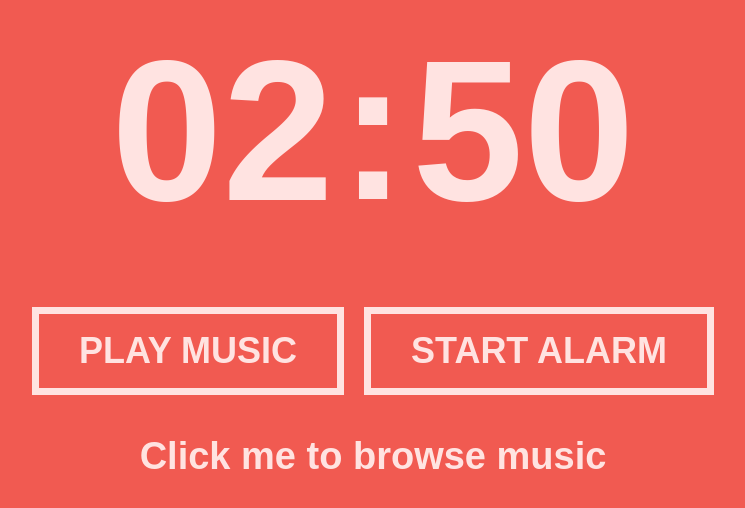
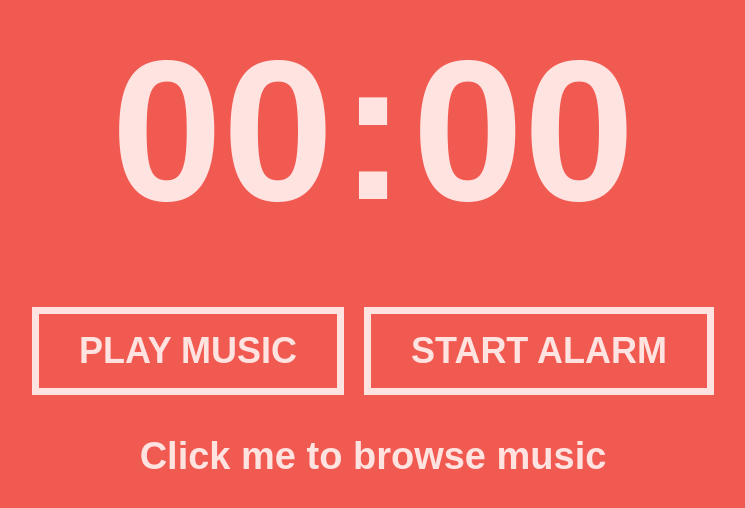
Before and after one commit to lomeat/tiny-alarm, a React (Create React App) app: page / in a window 1280 px wide. Shown: the part 154-662 px from the top of the page, without its empty margins (267-1012 px from the left). Built offline with nearby package versions, Linux system fonts and the light colour scheme; what webfontloader would draw is missing.

Commit message:
add select time modal

```diff
--- a/src/ClockTime.js
+++ b/src/ClockTime.js
@@ -2,8 +2,9 @@ import React from "react";
 import styled from "styled-components";
 
 import { TimeValueButton } from "./ui/TimeValueButton";
+import { SelectTimeModal } from "./SelectTimeModal";
 
-const time = {
+const times = {
   hours: Array.from({ length: 24 }, (a, i) => (i < 10 ? "0" + i : i)),
   minutes: Array.from({ length: 12 }, (a, i) =>
     i * 5 < 10 ? "0" + i * 5 : i * 5
@@ -11,15 +12,39 @@ const time = {
 };
 
 export const ClockTime = () => {
-  const [hour, setHour] = React.useState(time.hours[2]);
-  const [minute, setMinute] = React.useState(time.minutes[10]);
+  const [currentTime, setCurrentTime] = React.useState({
+    hour: times.hours[0],
+    minute: times.minutes[0],
+  });
+  const [isTimeSelecting, setIsTimeSelecting] = React.useState(false);
+  const [selectTimeUnits, setSelectTimeUnits] = React.useState(times.hours);
+
+  const closeModal = (name, value) => {
+    setCurrentTime((state) => ({ ...state, [name]: value }));
+    setIsTimeSelecting(false);
+  };
+
+  const openModal = (name) => {
+    setSelectTimeUnits(times[name]);
+    setIsTimeSelecting(true);
+  };
 
   return (
-    <Wrapper>
-      <TimeValueButton>{hour}</TimeValueButton>
-      {":"}
-      <TimeValueButton>{minute}</TimeValueButton>
-    </Wrapper>
+    <>
+      <Wrapper>
+        <TimeValueButton onClick={() => openModal("hours")}>
+          {currentTime.hour}
+        </TimeValueButton>
+        {":"}
+        <TimeValueButton onClick={() => openModal("minutes")}>
+          {currentTime.minute}
+        </TimeValueButton>
+      </Wrapper>
+
+      {isTimeSelecting && (
+        <SelectTimeModal units={selectTimeUnits} closeModal={closeModal} />
+      )}
+    </>
   );
 };
 
--- /dev/null
+++ b/src/SelectTimeModal.js
@@ -0,0 +1,40 @@
+import React from "react";
+import styled from "styled-components";
+
+import { TimeValueButton } from "./ui/TimeValueButton";
+
+export const SelectTimeModal = ({ units, closeModal }) => {
+  const unitName = units.length > 12 ? "hour" : "minute";
+
+  return (
+    <Wrapper>
+      <Grid>
+        {units.map((unitValue) => (
+          <TimeValueButton onClick={() => closeModal(unitName, unitValue)}>
+            {unitValue}
+          </TimeValueButton>
+        ))}
+      </Grid>
+    </Wrapper>
+  );
+};
+
+const Wrapper = styled.div`
+  width: 100vw;
+  height: 100vh;
+  display: flex;
+  justify-content: center;
+  align-items: center;
+  position: absolute;
+  top: 0;
+  left: 0;
+  z-index: 1;
+  background: #f15a51;
+`;
+
+const Grid = styled.div`
+  display: grid;
+  grid-template-columns: repeat(6, 1fr);
+  grid-gap: 20px;
+  font-size: 100px;
+`;
--- a/src/UI/Button.js
+++ b/src/UI/Button.js
@@ -10,8 +10,8 @@ export const Button = styled.button`
 
   &:hover {
     cursor: pointer;
-    box-shadow: inset 5px 5px rgba(0, 0, 0, 0.5), 5px 5px rgba(0, 0, 0, 0.5);
-    text-shadow: 5px 5px rgba(0, 0, 0, 0.5);
+    box-shadow: inset 5px 5px rgba(0, 0, 0, 0.4), 5px 5px rgba(0, 0, 0, 0.4);
+    text-shadow: 5px 5px rgba(0, 0, 0, 0.4);
   }
 
   :last-child {
--- a/src/UI/ChooseMusicButton.js
+++ b/src/UI/ChooseMusicButton.js
@@ -20,7 +20,7 @@ const Wrapper = styled.label`
   background: transparent;
 
   &:hover {
-    text-shadow: 5px 5px rgba(0, 0, 0, 0.5);
+    text-shadow: 5px 5px rgba(0, 0, 0, 0.4);
     cursor: pointer;
   }
 `;
--- a/src/UI/TimeValueButton.js
+++ b/src/UI/TimeValueButton.js
@@ -4,7 +4,7 @@ export const TimeValueButton = styled.button`
   border: 0;
   background: transparent;
   outline: none;
-  font-size: 200px;
+  font-size: inherit;
 
   &:hover {
     cursor: pointer;
--- a/src/index.js
+++ b/src/index.js
@@ -29,6 +29,7 @@ const GlobalStyle = createGlobalStyle`
     outline: none;
     font-weight: bold;
     transition: 0.2s ease;
+    box-sizing: border-box;
   }
 `;
 
```
Also changed, not shown: 1 other file (tests, documents, lock files or other folders).
